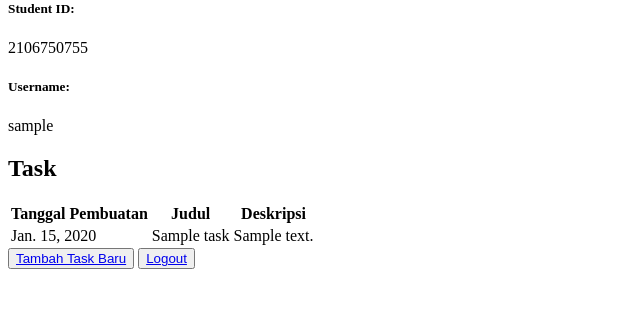
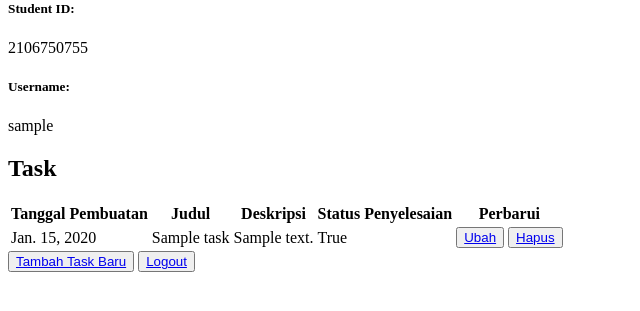
Before and after one commit to LyzanderAndrylie/django-tugas-2, a Django app: page /todolist/ in a window 1280 px wide. Shown: the part 158-469 px from the top of the page, without its empty margins (0-640 px from the left). Run offline with Django 4.2, Linux system fonts and the light colour scheme; a user stored in the database is signed in; tables that the repository leaves empty hold one stand-in row (values such as "Sample post").

Commit message:
Bonus: pengubahan status penyelesaian task (update) dan hapus task

```diff
--- a/todolist/models.py
+++ b/todolist/models.py
@@ -1,3 +1,4 @@
+from email.policy import default
 from django.db import models
 from django.contrib.auth.models import User
 
@@ -8,3 +9,4 @@ class Task(models.Model):
     date = models.DateField()
     title = models.CharField(max_length=50)
     description = models.TextField()
+    is_finished = models.BooleanField(default=False)
--- a/todolist/templates/todolist.html
+++ b/todolist/templates/todolist.html
@@ -19,6 +19,8 @@
     <th>Tanggal Pembuatan</th>
     <th>Judul</th>
     <th>Deskripsi</th>
+    <th>Status Penyelesaian</th>
+    <th>Perbarui</th>
   </tr>
   {% comment %} Add the data below this line {% endcomment %}
   {% for task in data_task %}
@@ -26,6 +28,11 @@
       <td>{{task.date}}</td>
       <td>{{task.title}}</td>
       <td>{{task.description}}</td>
+      <td>{{task.is_finished}}</td>
+      <td>
+        <button><a href="{% url 'todolist:update_task' id=task.pk %}">Ubah</a></button>
+        <button><a href="{% url 'todolist:delete_task' id=task.pk %}">Hapus</a></button>
+      </td>
     </tr>
   {% endfor %}
 </table>
--- a/todolist/urls.py
+++ b/todolist/urls.py
@@ -1,16 +1,20 @@
 from django.urls import path
-from todolist.views import register
+from todolist.views import delete_task, register
 
 from todolist.views import login_user
 from todolist.views import logout_user
 
 from todolist.views import show_todolist
 from todolist.views import create_task
+from todolist.views import update_task
+from todolist.views import delete_task
 
 app_name = 'todolist'
 
 urlpatterns = [
     path('', show_todolist, name='show_todolist'),
+    path('update/<int:id>', update_task, name='update_task'),
+    path('delete/<int:id>', delete_task, name='delete_task'),
     path('register/', register, name='register'),
     path('login/', login_user, name='login'),
     path('logout/', logout_user, name='logout'),
--- a/todolist/views.py
+++ b/todolist/views.py
@@ -104,3 +104,16 @@ def create_task(request):
     }
 
     return render(request, "create_task.html", context)
+
+def update_task(request, id):
+    task = Task.objects.get(pk=id)
+    ubah_status = not task.is_finished
+    Task.objects.filter(pk=id).update(is_finished=ubah_status)
+
+    return redirect('todolist:show_todolist')
+
+def delete_task(request, id):
+    task = Task.objects.get(pk=id)
+    task.delete()
+
+    return redirect('todolist:show_todolist')
```
Also changed, not shown: todolist/migrations/0002_task_is_finished.py (added).
